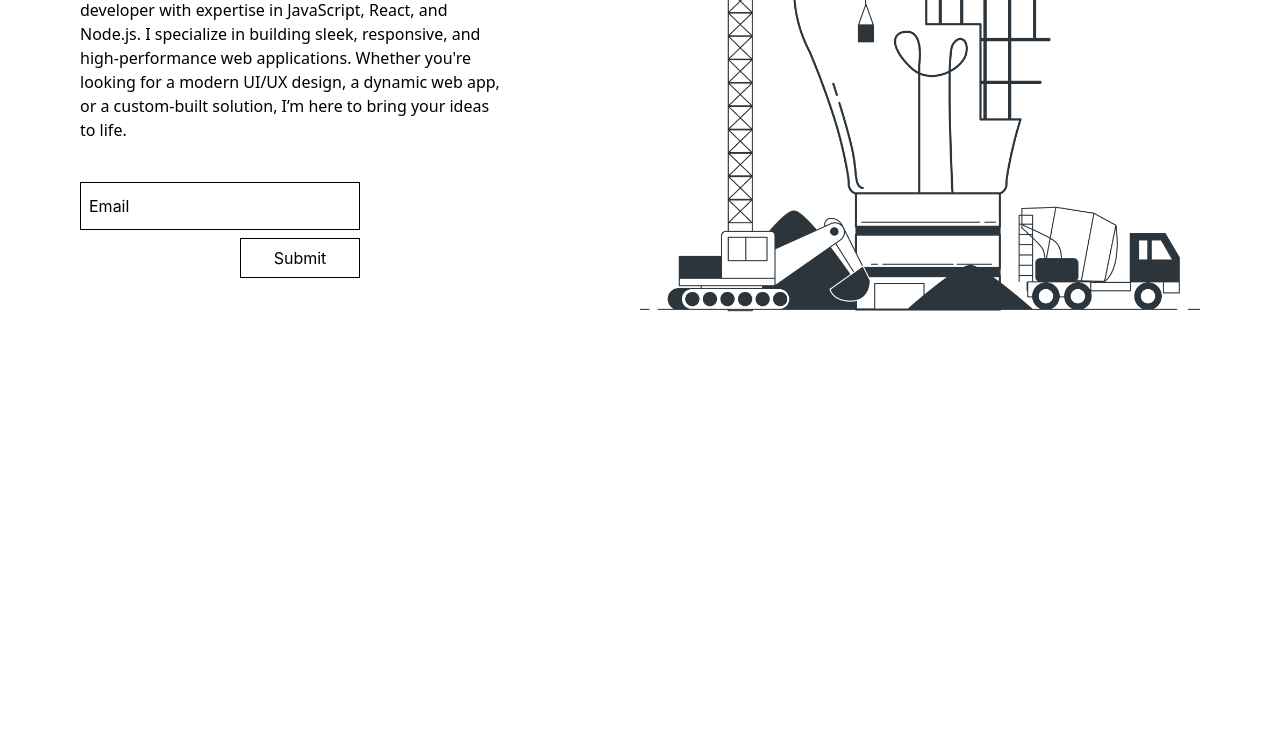
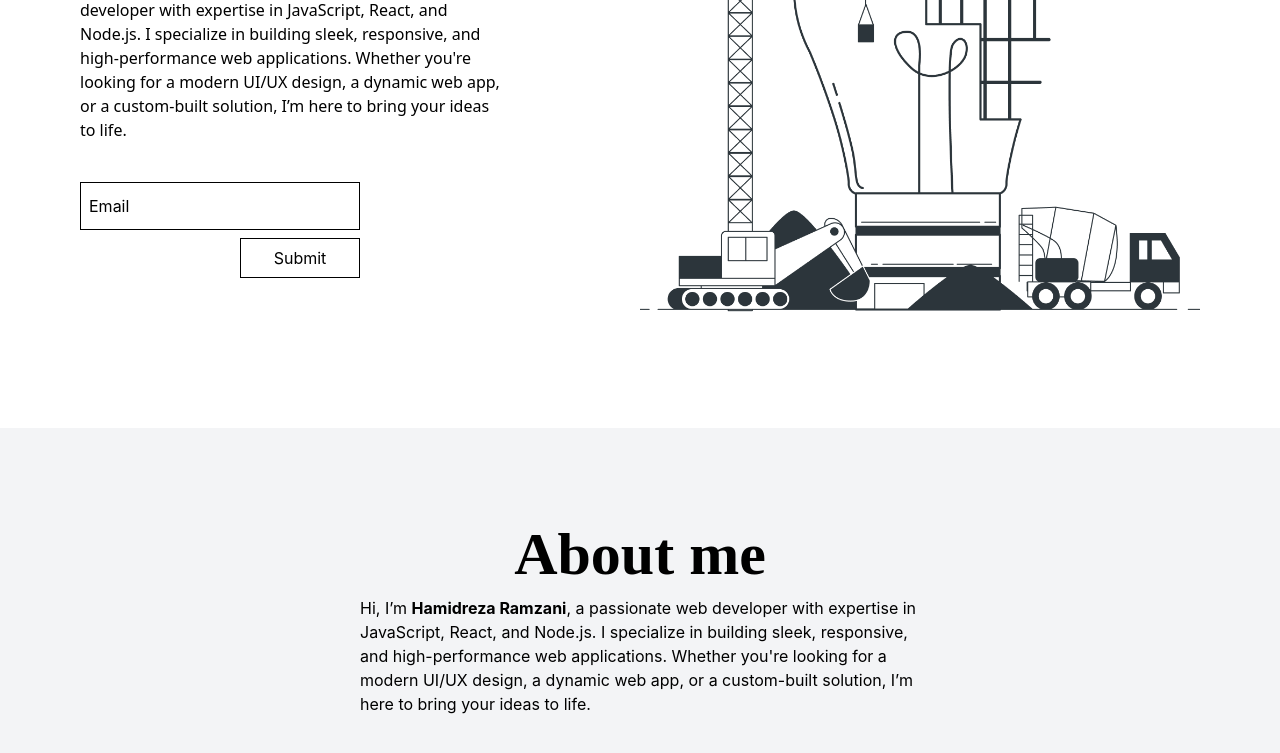
Before and after one commit to thepavz/pavz, an Astro site: page / in a window 1280 px wide. Shown: the part 355-1108 px from the top of the page. Before the commit the page ends 800 px from the top, so only its background shows below. Built offline with nearby package versions, Linux system fonts and the light colour scheme; Astro itself is replaced by a stand-in of ours.

Commit message:
feat: create about me component

```diff
--- /dev/null
+++ b/src/components/AboutMe.astro
@@ -0,0 +1,16 @@
+---
+import "../styles/global.css";
+---
+
+<div class="w-full px-20 h-96 bg-gray-100 py-16 is-bold flex">
+  <div class="w-full flex flex-col justify-center items-center">
+    <h2 class="text-6xl text-center">About me</h2>
+    <p class="inter font-normal mt-3 w-full md:w-1/2 ">
+      Hi, I’m <b>Hamidreza Ramzani</b>, a passionate web developer with expertise in
+      JavaScript, React, and Node.js. I specialize in building sleek,
+      responsive, and high-performance web applications. Whether you're looking
+      for a modern UI/UX design, a dynamic web app, or a custom-built solution,
+      I’m here to bring your ideas to life.
+    </p>
+  </div>
+</div>
--- a/src/components/Welcome/Welcome.astro
+++ b/src/components/Welcome.astro
@@ -1,7 +1,7 @@
 ---
-import "../../styles/global.css";
-import logo from "../../assets/images/logo.jpg";
-import vector from "../../assets/images/vector.png";
+import "../styles/global.css";
+import logo from "../assets/images/logo.jpg";
+import vector from "../assets/images/vector.png";
 import { Image } from "astro:assets";
 import { Menu } from "lucide-astro";
 ---
@@ -48,7 +48,7 @@ import { Menu } from "lucide-astro";
   >
     <div class="w-full md:w-1/2">
       <h1 class="text-8xl is-regular">The PAVZ</h1>
-      <p class="my-5 w-full md:w-3/4 text-left">
+      <p class="my-5 w-full md:w-3/4 text-left font-normal">
         Hi, I’m <b>Hamidreza Ramzani</b>, a passionate web developer with
         expertise in JavaScript, React, and Node.js. I specialize in building
         sleek, responsive, and high-performance web applications. Whether you're
--- a/src/pages/index.astro
+++ b/src/pages/index.astro
@@ -1,8 +1,10 @@
 ---
 import Layout from "../layouts/Layout.astro";
-import Welcome from "../components/Welcome/Welcome.astro";
+import Welcome from "../components/Welcome.astro";
+import AboutMe from "../components/AboutMe.astro";
 ---
 
 <Layout>
   <Welcome />
+  <AboutMe />
 </Layout>
```
